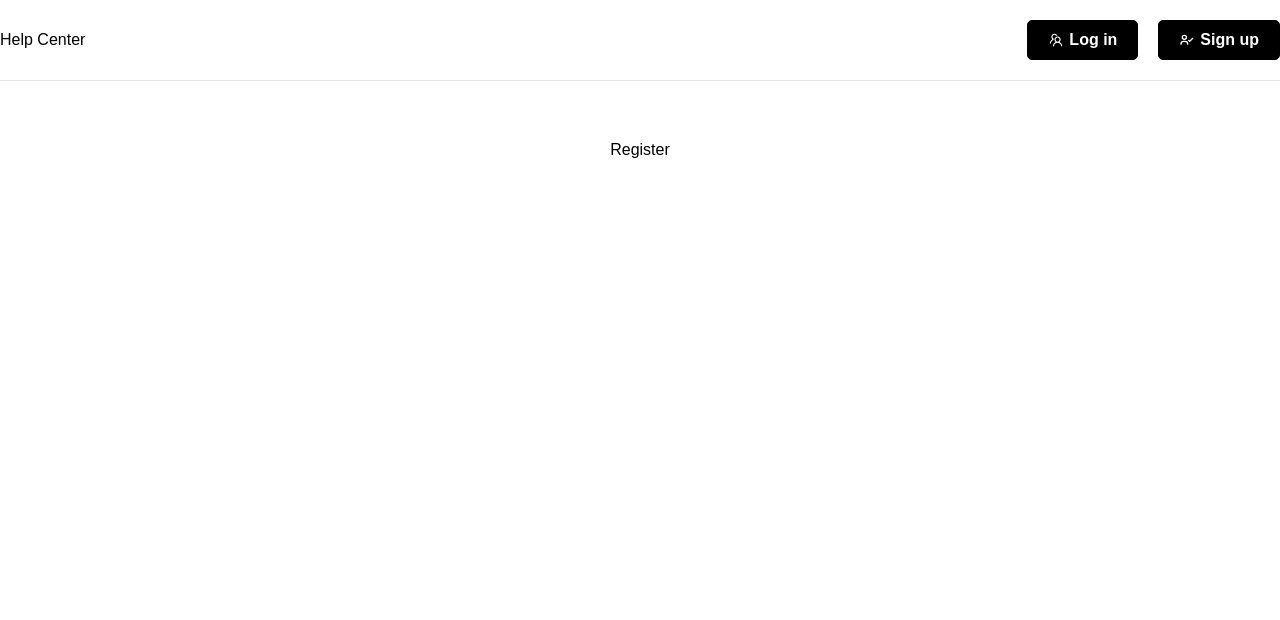
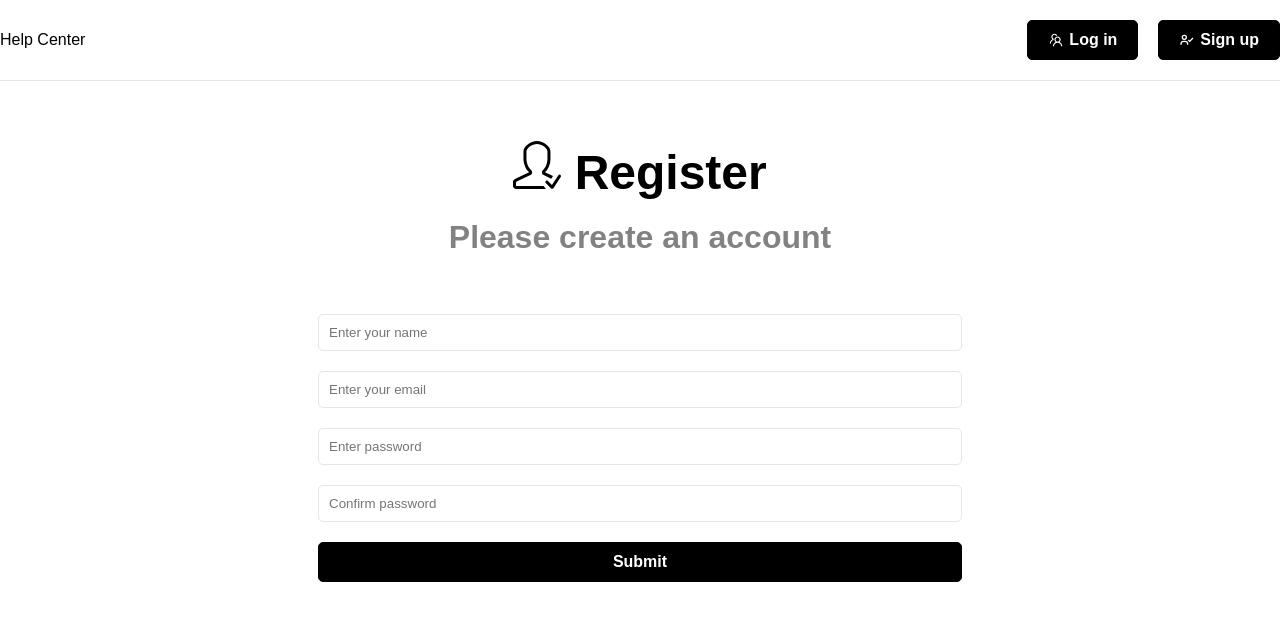
Before and after one commit to Zhongqi0402/Digital_Support_Center, a React (Create React App) app in the folder frontend/: page /register in a window 1280 px wide. Shown: the top 620 px of the page. Built offline with nearby package versions, Linux system fonts and the light colour scheme.

Commit message:
added register page

```diff
--- a/frontend/src/pages/register.tsx
+++ b/frontend/src/pages/register.tsx
@@ -2,12 +2,96 @@
 import { Link } from 'react-router-dom'
 import { AiOutlineTeam } from "react-icons/ai";
 import { BiUserCheck } from "react-icons/bi";
+import { SlUserFollowing } from "react-icons/sl";
+import { useState, useEffect } from 'react'
+
+
 const Register: FC<any> = () => {
+
+  const [formData, setFormData] = useState({
+    name: '',
+    email: '',
+    password: '',
+    password2: '',
+  })
+  const { name, email, password, password2 } = formData
+
+  const onSubmit = () => {
+
+  }
+  const onChange = (e: any) => {
+    setFormData((prevState) => ({
+      ...prevState,
+      [e.target.name]: e.target.value,
+    }))
+  }
+
   return (
     <>
-        Register
+            <section className='heading'>
+                <h1>
+                    <SlUserFollowing /> Register
+                </h1>
+                <p>Please create an account</p>
+            </section>
 
-    </>
+            <section className='form'>
+                <form onSubmit={onSubmit}>
+                    <div className='form-group'>
+                        <input
+                            type='text'
+                            className='form-control'
+                            id='name'
+                            name='name'
+                            value={name}
+                            onChange={onChange}
+                            placeholder='Enter your name'
+                            required
+                        />
+                    </div>
+                    <div className='form-group'>
+                        <input
+                            type='email'
+                            className='form-control'
+                            id='email'
+                            name='email'
+                            value={email}
+                            onChange={onChange}
+                            placeholder='Enter your email'
+                            required
+                        />
+                    </div>
+                    <div className='form-group'>
+                        <input
+                            type='password'
+                            className='form-control'
+                            id='password'
+                            name='password'
+                            value={password}
+                            onChange={onChange}
+                            placeholder='Enter password'
+                            required
+                        />
+                    </div>
+                    <div className='form-group'>
+                        <input
+                            type='password'
+                            className='form-control'
+                            id='password2'
+                            name='password2'
+                            value={password2}
+                            onChange={onChange}
+                            placeholder='Confirm password'
+                            required
+                        />
+                    </div>
+                    <div className='form-group'>
+                        <button className='btn btn-block'>Submit</button>
+                    </div>
+                </form>
+            </section>
+
+        </>
   );
 };
 
```
